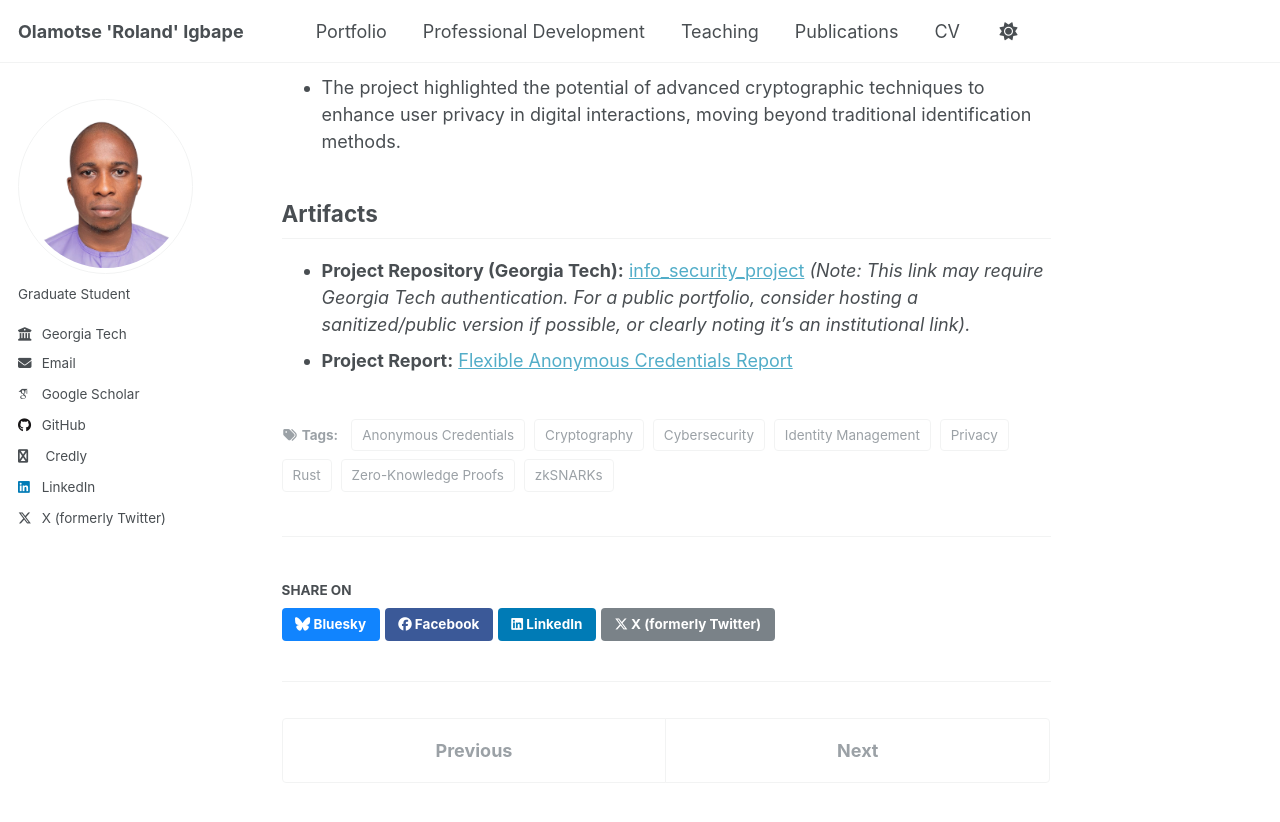
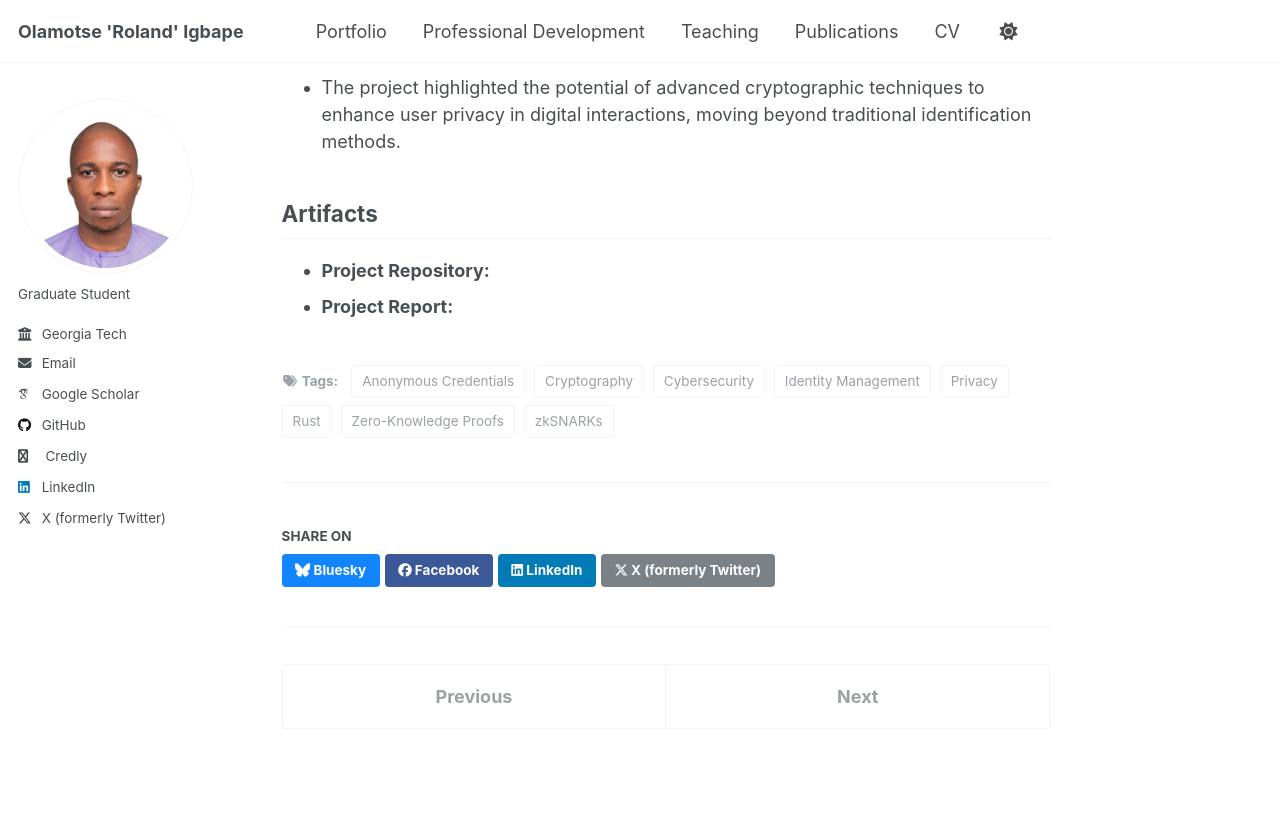
Before and after one commit to oigbape/oigbape.github.io, a Jekyll site: the page built from _portfolio/zk-creds-demo.md, in a window 1280 px wide and 900 px high, scrolled down 1604 px. Shown: the top 822 px of the window. Built offline with Jekyll 4.4.1, drawn with Linux system fonts in a browser that asks for light colours; some web fonts are replaced.

Commit message:
Update zk-creds-demo.md

```diff
--- a/_portfolio/zk-creds-demo.md
+++ b/_portfolio/zk-creds-demo.md
@@ -36,5 +36,5 @@ This project aimed to address the privacy challenges in traditional user authent
 * The project highlighted the potential of advanced cryptographic techniques to enhance user privacy in digital interactions, moving beyond traditional identification methods.
 
 ## Artifacts
-* **Project Repository (Georgia Tech):** [info_security_project](https://github.gatech.edu/rhoopchuk3/info_security_project) *(Note: This link may require Georgia Tech authentication. For a public portfolio, consider hosting a sanitized/public version if possible, or clearly noting it's an institutional link).*
-* **Project Report:** [Flexible Anonymous Credentials Report](https://gatech.box.com/s/cfhgmcc5x3hm6wrlcskxv0zsayk4y7ke)
+* **Project Repository:**
+* **Project Report:**
```
